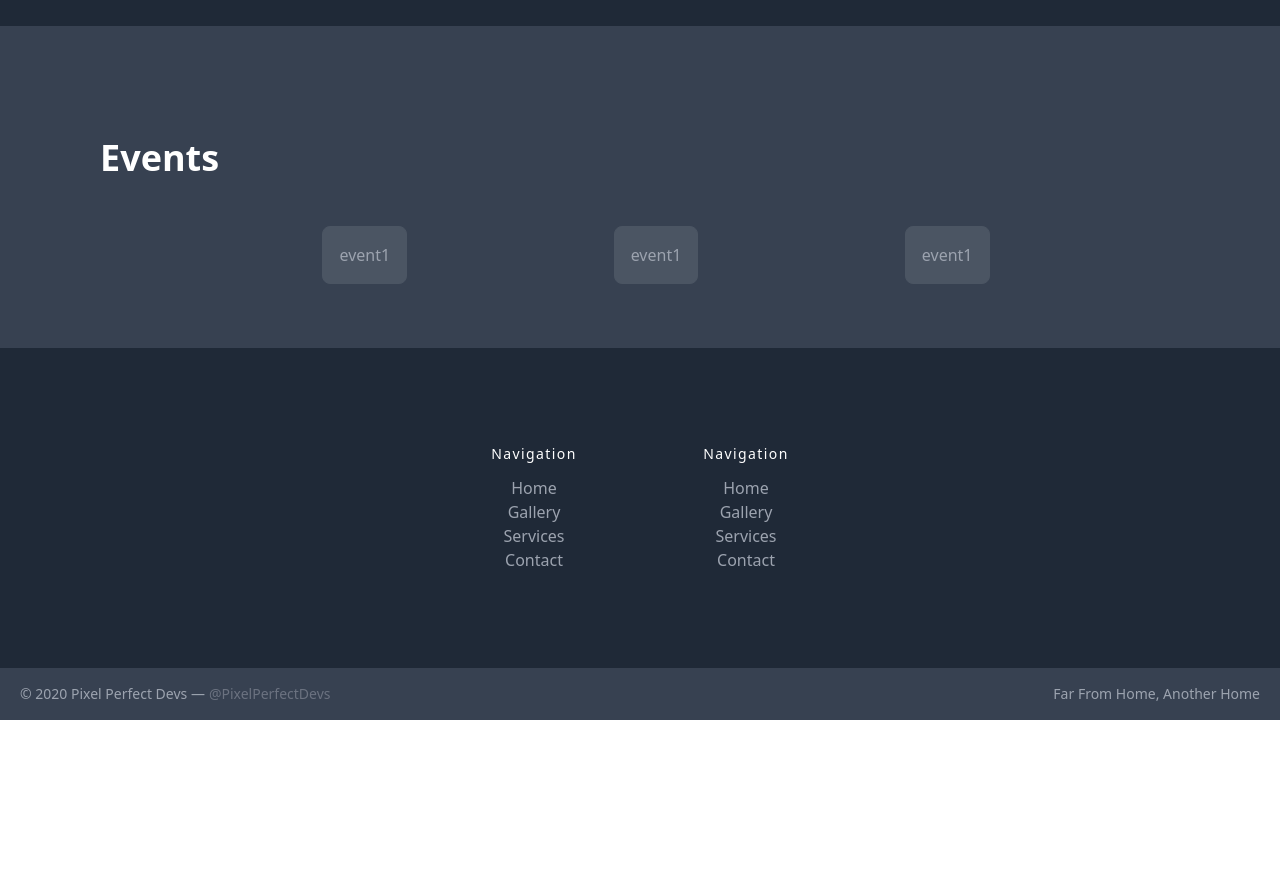
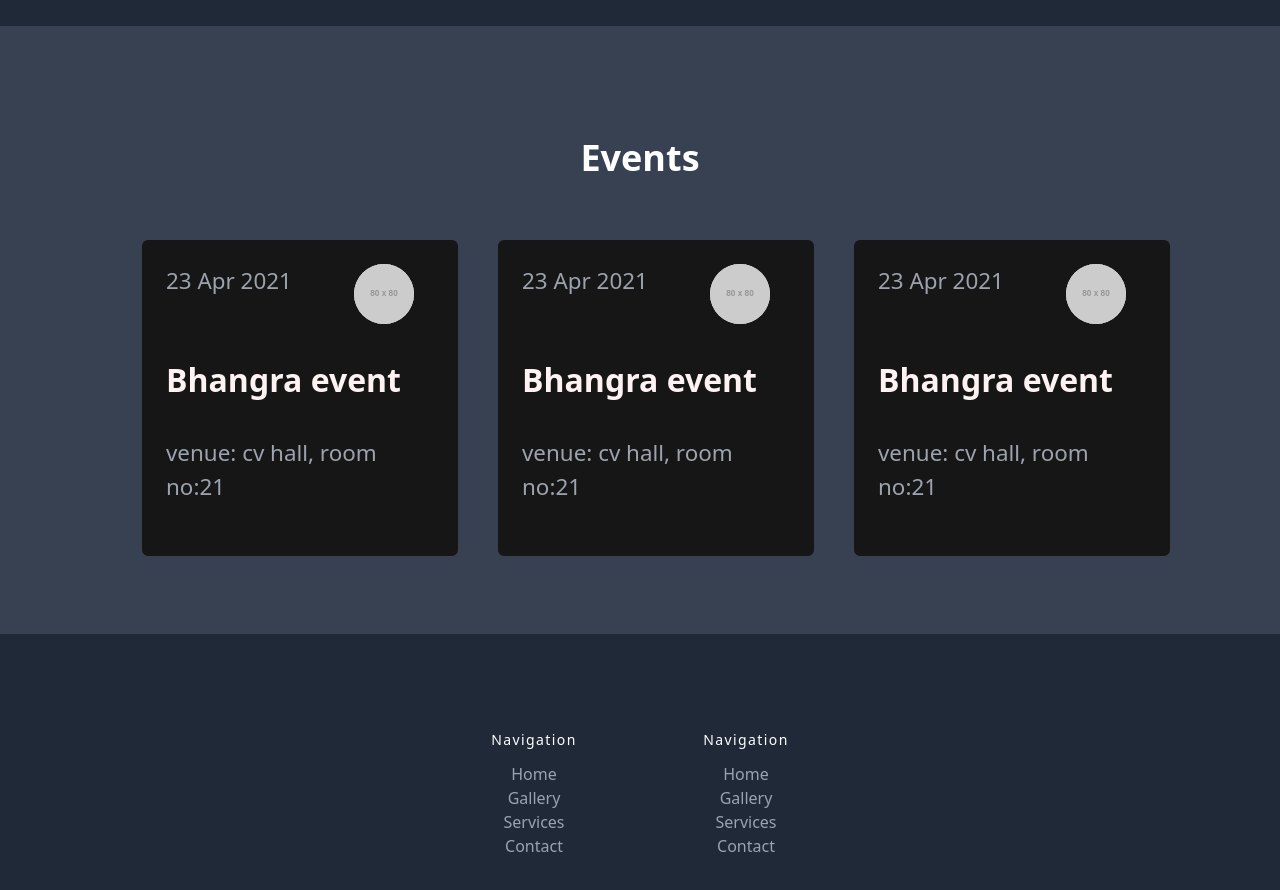
Before and after one commit to saurabh-sen/hosteller, a Next.js app: page /dashboard/student in a window 1280 px wide. Shown: the part 1100-1990 px from the top of the page. Before the commit the page ends 1820 px from the top, so only its background shows below. Built offline with nearby package versions, Linux system fonts and the light colour scheme.

Commit message:
adding event section

```diff
--- a/frontendComponent/Events/index.jsx
+++ b/frontendComponent/Events/index.jsx
@@ -1,27 +1,84 @@
-import React from 'react'
+import Image from "next/image";
 
 const index = () => {
   const events = 1;
   return (
-    <div className='events__sections bg-gray-700'>
+    <div className="events__sections bg-gray-700">
       <div className="section__container md:space-x-8 px-5 py-16 mx-auto max-w-6xl">
-        <h1 className='sm:text-3xl md:text-4xl text-2xl my-12 mx-4 text-white font-semibold'>Events</h1>
-        <div className="events__container text-gray-400 student__ease__containers flex justify-evenly flex-wrap space-y-4 md:space-y-0">
-          {
-            events ?
+        <h1 className="sm:text-3xl md:text-4xl text-center text-2xl my-12 mx-4 text-white font-semibold">
+          Events
+        </h1>
+        <div className="events__container text-gray-400 student__ease__containers flex justify-evenly flex-wrap ">
+          {events ? (
             <>
-            {/* kapil will code here */}
-              <div className="event border border-gray-600 px-4 py-4 rounded-lg bg-gray-600 cursor-pointer"> event1</div>
-              <div className="event border border-gray-600 px-4 py-4 rounded-lg bg-gray-600 cursor-pointer"> event1</div>
-              <div className="event border border-gray-600 px-4 py-4 rounded-lg bg-gray-600 cursor-pointer"> event1</div>
+              {/* kapil will code here */}
+              <div className=" bg-gradient-to-r hover:from-pink-500 hover:to-yellow-500 ... hover:text-white m-3 event border-2 h-[20rem] border-gray-700 p-6 w-80  rounded-lg bg-[#161616] cursor-pointer ">
+                <div className="flex  justify-between">
+                  <div className="font-thin text-[1.4rem]">23 Apr 2021</div>
+                  <Image
+                    alt="team"
+                    height={60}
+                    width={60}
+                    className="bg-gray-100 object-cover mx-5 rounded-full "
+                    src="https://dummyimage.com/80x80"
+                  />
+                </div>
+
+                <div className=" text-red-50 text-[2rem] font-semibold my-8">
+                  Bhangra event
+                </div>
+                <div className="font-thin text-[1.4rem]">
+                  venue: cv hall, room no:21
+                </div>
+              </div>
+
+              <div className=" bg-gradient-to-r hover:from-pink-500 hover:to-yellow-500 ... hover:text-white m-3 event border-2 h-[20rem] border-gray-700 p-6 w-80  rounded-lg bg-[#161616] cursor-pointer ">
+                <div className="flex  justify-between">
+                  <div className="font-thin text-[1.4rem]">23 Apr 2021</div>
+                  <Image
+                    alt="team"
+                    height={60}
+                    width={60}
+                    className="bg-gray-100 object-cover mx-5 rounded-full "
+                    src="https://dummyimage.com/80x80"
+                  />
+                </div>
+
+                <div className=" text-red-50 text-[2rem] font-semibold my-8">
+                  Bhangra event
+                </div>
+                <div className="font-thin text-[1.4rem]">
+                  venue: cv hall, room no:21
+                </div>
+              </div>
+
+              <div className=" bg-gradient-to-r hover:from-pink-500 hover:to-yellow-500 ... hover:text-white m-3 event border-2 h-[20rem] border-gray-700 p-6 w-80  rounded-lg bg-[#161616] cursor-pointer ">
+                <div className="flex  justify-between">
+                  <div className="font-thin text-[1.4rem]">23 Apr 2021</div>
+                  <Image
+                    alt="team"
+                    height={60}
+                    width={60}
+                    className="bg-gray-100 object-cover mx-5 rounded-full "
+                    src="https://dummyimage.com/80x80"
+                  />
+                </div>
+
+                <div className=" text-red-50 text-[2rem] font-semibold my-8">
+                  Bhangra event
+                </div>
+                <div className="font-thin text-[1.4rem]">
+                  venue: cv hall, room no:21
+                </div>
+              </div>
             </>
-            :
+          ) : (
             <p>No Events Now...</p>
-          }
+          )}
         </div>
       </div>
     </div>
-  )
-}
+  );
+};
 
-export default index
+export default index;
```
